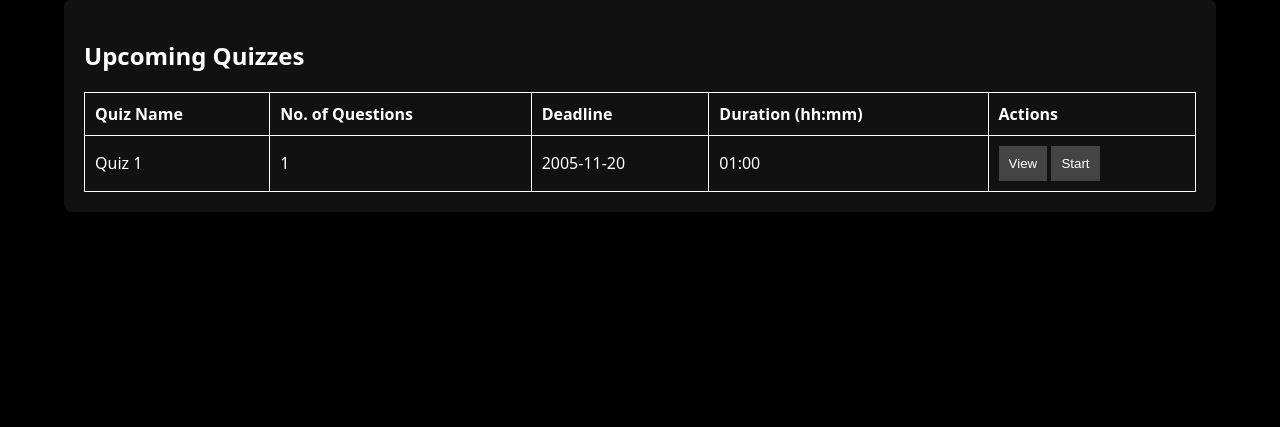
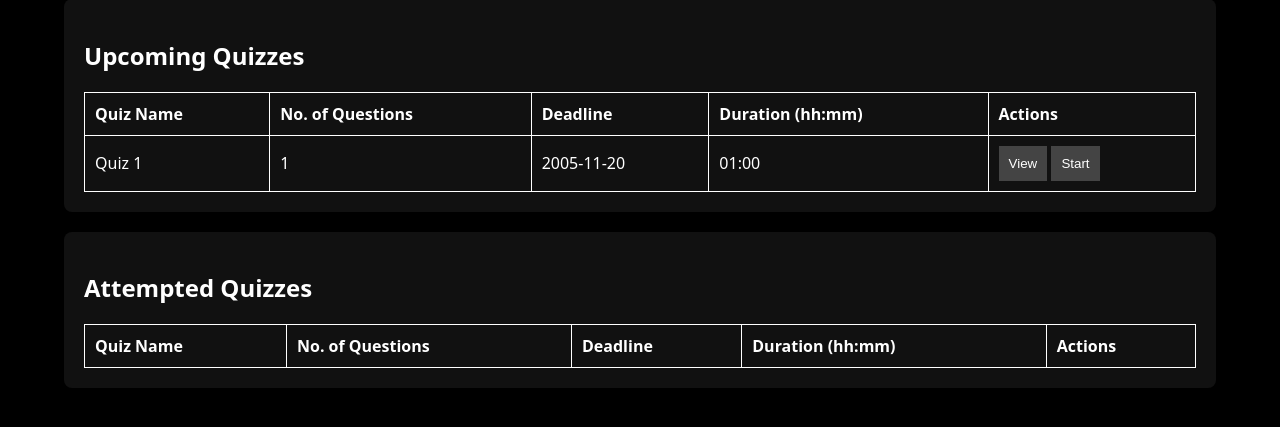
Before and after one commit to 24f1001713/quiz-master-v1, a Flask app: a page that uses templates/user.html in a window 1280 px wide. Shown: the part 220-647 px from the top of the page. Run offline with Flask 3, Linux system fonts and the light colour scheme; data comes from the database, SQL or seed files in the repository; data that the repository does not hold is empty.

Commit message:
added attempted quiz section

```diff
--- a/templates/user.html
+++ b/templates/user.html
@@ -27,7 +27,7 @@
 
         <section id="Home">
             {% if query %}
-            <h2>Results for "{{query}}"</h2>
+            <h1>Results for "{{query}}"</h1>
             {% endif %}
             <h2>Upcoming Quizzes</h2>
             <table>
@@ -40,6 +40,7 @@
                 </tr>
                 {% for quiz in quiz_info %}
                 <tr>
+                    {% if not quiz.score_details %}
                     <td>{{quiz.quiz_name}}</td>
                     <td>{{quiz.question_details | length}}</td>
                     <td>{{quiz.deadline}}</td>
@@ -52,6 +53,34 @@
                             <button>Start</button>
                         </form>
                     </td>
+                    {% endif %}
+                </tr>
+                {% endfor %}
+            </table>
+        </section>
+        <section id="Home">
+            <h2>Attempted Quizzes</h2>
+            <table>
+                <tr>
+                    <th>Quiz Name</th>
+                    <th>No. of Questions</th>
+                    <th>Deadline</th>
+                    <th>Duration (hh:mm)</th>
+                    <th>Actions</th>
+                </tr>
+                {% for quiz in quiz_info %}
+                <tr>
+                    {% if quiz.score_details %}
+                    <td>{{quiz.quiz_name}}</td>
+                    <td>{{quiz.question_details | length}}</td>
+                    <td>{{quiz.deadline}}</td>
+                    <td>{{quiz.duration}}</td>
+                    <td>
+                        <form action="/view/{{quiz.id}}/{{user}}" style="display: inline-block;">
+                            <button>View</button>
+                        </form>
+                    </td>
+                    {% endif %}
                 </tr>
                 {% endfor %}
             </table>
```
